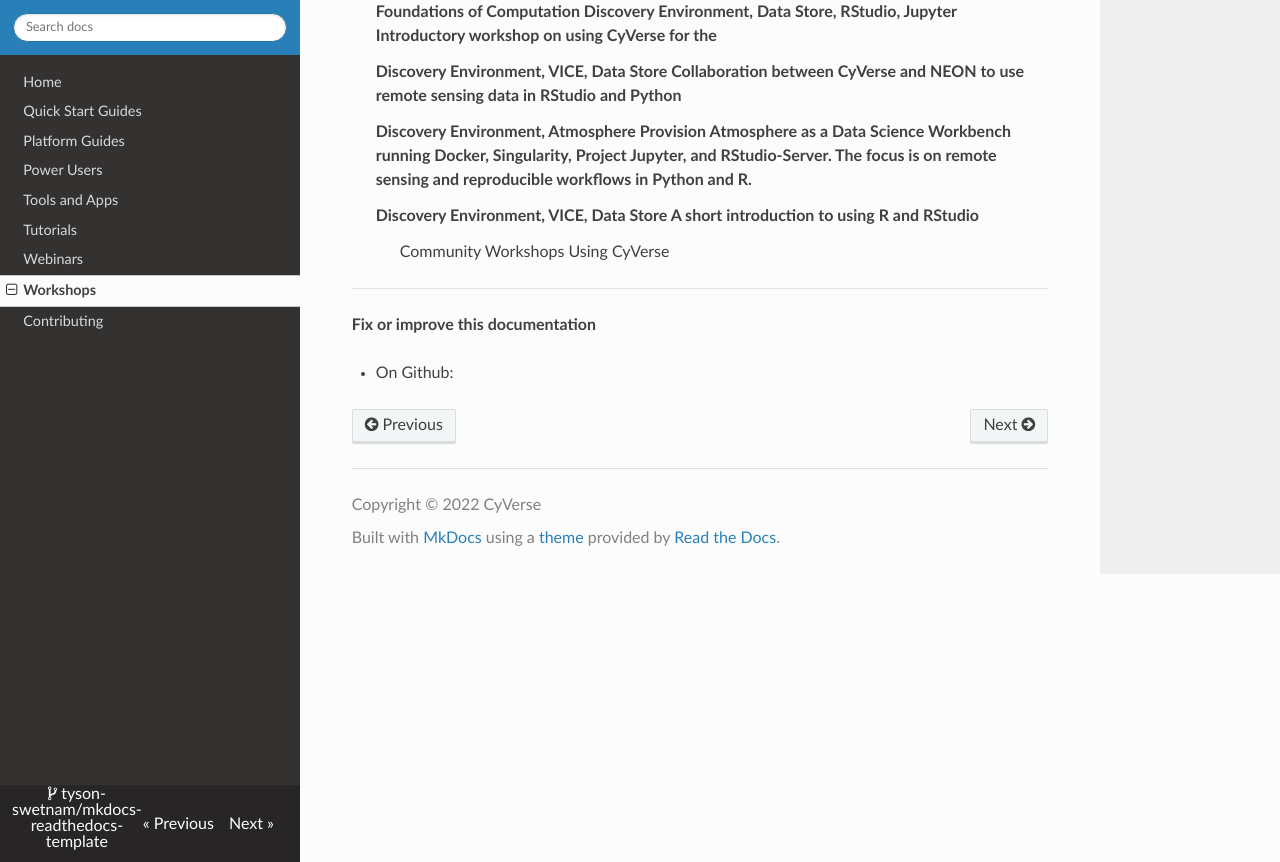
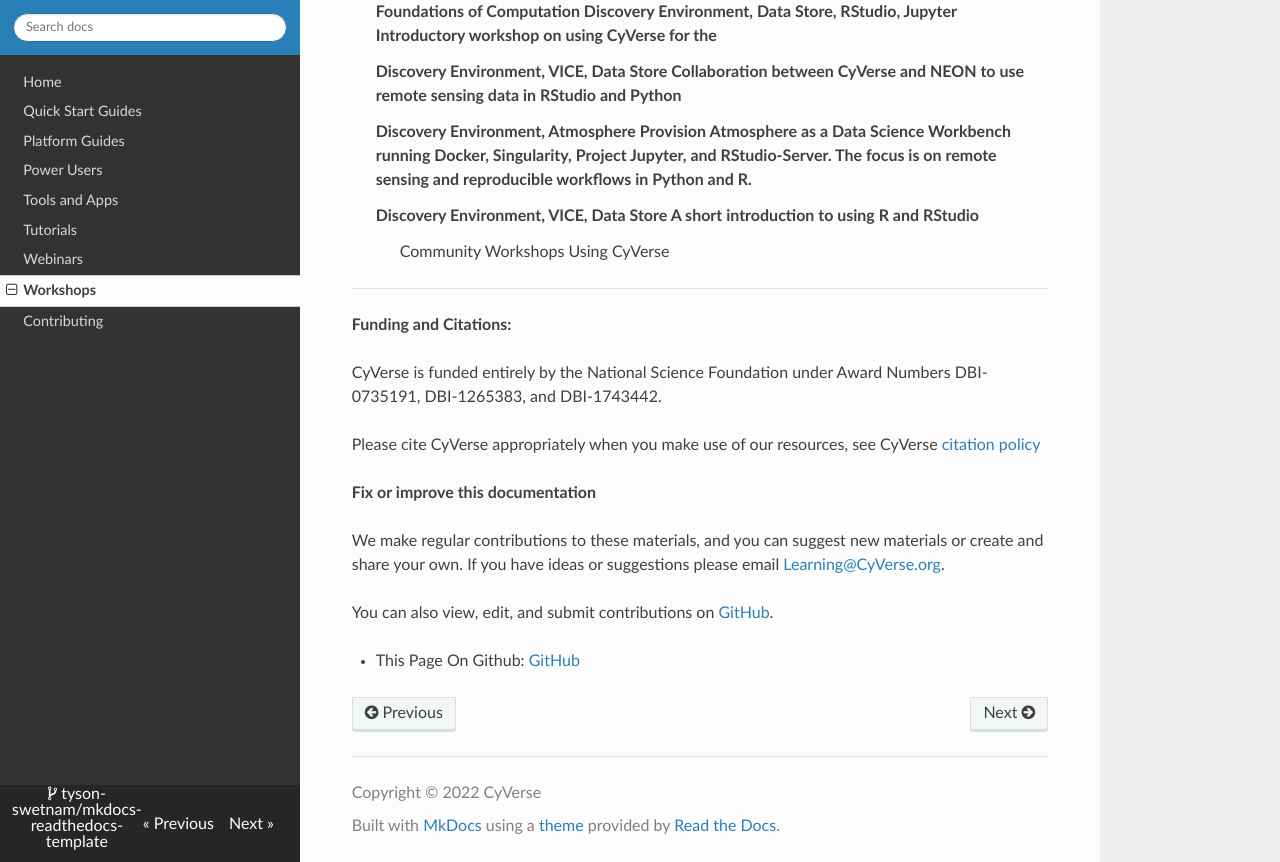
Before and after one commit to tyson-swetnam/mkdocs-learning-materials-home, an MkDocs documentation site: the page built from docs/workshops.md, in a window 1280 px wide and 900 px high, scrolled down 886 px, cut to the strip 38-900 px from the top of the window. Built offline with MkDocs 1.6.1, drawn with Linux system fonts in a browser that asks for light colours; nearby versions of some CDN libraries.

Commit message:
Update workshops.md

```diff
--- a/docs/workshops.md
+++ b/docs/workshops.md
@@ -26,6 +26,20 @@ own workshop using CyVerse.
 
 ------------------------------------------------------------------------
 
+**Funding and Citations:**
+
+CyVerse is funded entirely by the National Science Foundation under
+Award Numbers DBI-0735191, DBI-1265383, and DBI-1743442.
+
+Please cite CyVerse appropriately when you make use of our resources,
+see CyVerse [citation policy](http://www.cyverse.org/acknowledge-cite-cyverse)
+
 **Fix or improve this documentation**
 
--   On Github:
+We make regular contributions to these materials, and you can suggest
+new materials or create and share your own. If you have ideas or
+suggestions please email [Learning@CyVerse.org](Learning@cyverse.org).
+
+You can also view, edit, and submit contributions on [GitHub](https://github.com/cyverse-learning-materials).
+
+- This Page On Github: [GitHub](https://github.com/cyverse-learning-materials/learning-materials-home)
```
